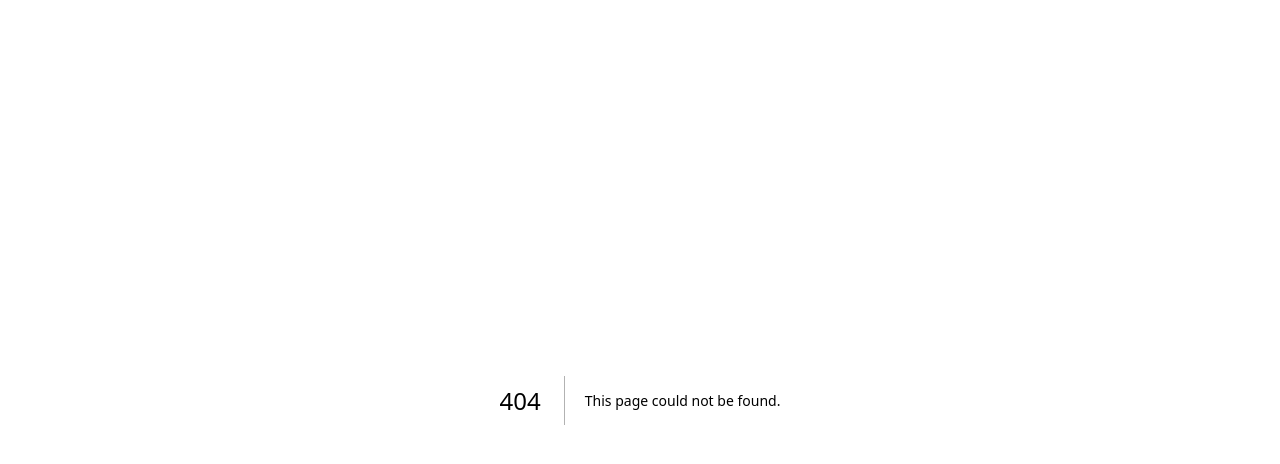
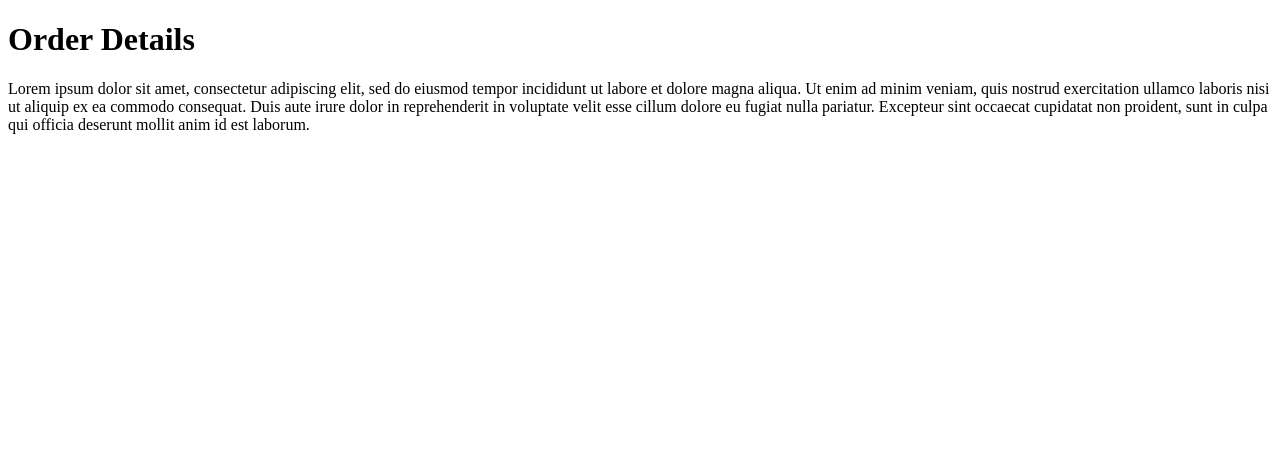
Before and after one commit to AnumQ/nextonite, a Next.js app: page /order/1 in a window 1280 px wide. Before the commit this address had no page. Shown: the top 464 px of the page. Built offline with nearby package versions, Linux system fonts and the light colour scheme.

Commit message:
add static paths

```diff
--- a/src/pages/blog.tsx
+++ b/src/pages/blog.tsx
@@ -1,5 +1,5 @@
 import "../app/globals.css";
-
+import posts from "./posts.json";
 interface Post {
   id: string;
   title: string;
@@ -31,19 +31,6 @@ export async function getStaticProps() {
   // const res = await fetch("http://localhost:3000/posts");
   // const posts = await res.json();
 
-  const posts = [
-    {
-      id: "1",
-      title:
-        "Lorem ipsum dolor sit amet, consectetur adipiscing elit, sed do eiusmod tempor incididunt ut labore et dolore magna aliqua. Ut enim ad minim veniam, quis nostrud exercitation ullamco laboris nisi ut aliquip ex ea commodo consequat. Duis aute irure dolor in reprehenderit in voluptate velit esse cillum dolore eu fugiat nulla pariatur. Excepteur sint occaecat cupidatat non proident, sunt in culpa qui officia deserunt mollit anim id est laborum.",
-    },
-    {
-      id: "2",
-      title:
-        "Lorem ipsum dolor sit amet, consectetur adipiscing elit, sed do eiusmod tempor incididunt ut labore et dolore magna aliqua. Risus nec feugiat in fermentum posuere urna. Tempor orci dapibus ultrices in iaculis. Aliquet lectus proin nibh nisl. Nunc sed velit dignissim sodales ut eu sem.",
-    },
-  ];
-
   // By returning { props: { posts } }, the Blog component
   // will receive `posts` as a prop at build time
   return {
--- /dev/null
+++ b/src/pages/order/[id].tsx
@@ -0,0 +1,48 @@
+import orders from "./../orders.json";
+
+type Order = {
+  id: string;
+  title: string;
+};
+type Props = {
+  paths: ParamsProps[];
+  order: Order;
+};
+const OrderDetails = ({ order }: Props) => {
+  return (
+    <div>
+      <h1>Order Details</h1>
+      <div>{order.title}</div>
+    </div>
+  );
+};
+
+export default OrderDetails;
+
+type ParamsProps = {
+  id: number;
+};
+export async function getStaticProps({ params }: { params: ParamsProps }) {
+  // params contains the post `id`.
+  // If the route is like /posts/1, then params.id is 1
+  const order = orders[params.id - 1];
+
+  // Pass post data to the page via props
+  return { props: { order } };
+}
+
+export async function getStaticPaths() {
+  // Call an external API endpoint to get posts
+
+  // Get the paths we want to pre-render based on posts
+
+  const paths = orders.map((o) => ({
+    params: { id: o.id },
+  }));
+
+  console.log(paths);
+
+  // We'll pre-render only these paths at build time.
+  // { fallback: false } means other routes should 404.
+  return { paths, fallback: false };
+}
--- /dev/null
+++ b/src/pages/orders.json
@@ -0,0 +1,10 @@
+[
+  {
+    "id": "1",
+    "title": "Lorem ipsum dolor sit amet, consectetur adipiscing elit, sed do eiusmod tempor incididunt ut labore et dolore magna aliqua. Ut enim ad minim veniam, quis nostrud exercitation ullamco laboris nisi ut aliquip ex ea commodo consequat. Duis aute irure dolor in reprehenderit in voluptate velit esse cillum dolore eu fugiat nulla pariatur. Excepteur sint occaecat cupidatat non proident, sunt in culpa qui officia deserunt mollit anim id est laborum."
+  },
+  {
+    "id": "2",
+    "title": "Lorem ipsum dolor sit amet, consectetur adipiscing elit, sed do eiusmod tempor incididunt ut labore et dolore magna aliqua. Risus nec feugiat in fermentum posuere urna. Tempor orci dapibus ultrices in iaculis. Aliquet lectus proin nibh nisl. Nunc sed velit dignissim sodales ut eu sem."
+  }
+]
--- /dev/null
+++ b/src/pages/posts.json
@@ -0,0 +1,10 @@
+[
+  {
+    "id": "1",
+    "title": "Lorem ipsum dolor sit amet, consectetur adipiscing elit, sed do eiusmod tempor incididunt ut labore et dolore magna aliqua. Ut enim ad minim veniam, quis nostrud exercitation ullamco laboris nisi ut aliquip ex ea commodo consequat. Duis aute irure dolor in reprehenderit in voluptate velit esse cillum dolore eu fugiat nulla pariatur. Excepteur sint occaecat cupidatat non proident, sunt in culpa qui officia deserunt mollit anim id est laborum."
+  },
+  {
+    "id": "2",
+    "title": "Lorem ipsum dolor sit amet, consectetur adipiscing elit, sed do eiusmod tempor incididunt ut labore et dolore magna aliqua. Risus nec feugiat in fermentum posuere urna. Tempor orci dapibus ultrices in iaculis. Aliquet lectus proin nibh nisl. Nunc sed velit dignissim sodales ut eu sem."
+  }
+]
```
